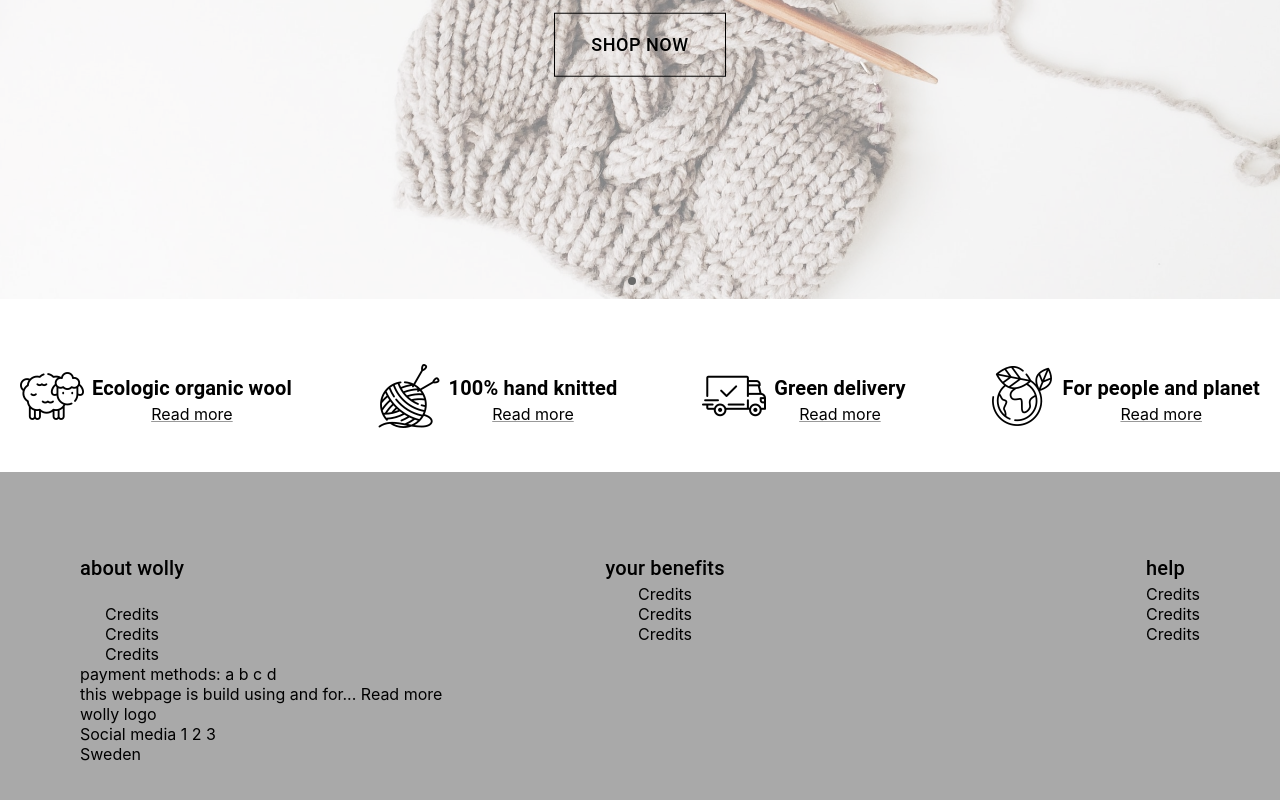
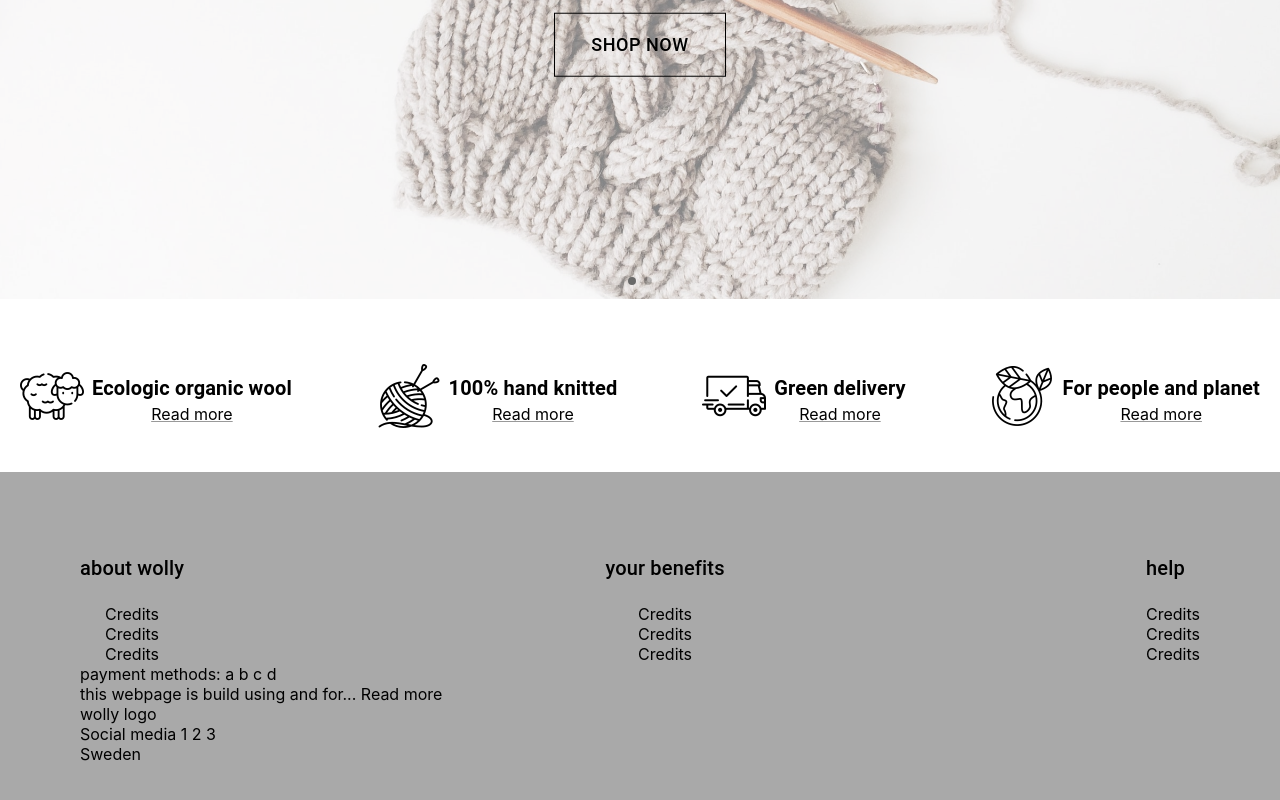
Before and after one commit to GoranAviani/react_web, a React (Create React App) app: page / in a window 1280 px wide. Shown: the part 421-1221 px from the top of the page. Built offline with nearby package versions, Linux system fonts and the light colour scheme.

Commit message:
modal improvements

```diff
--- a/src/components/Footer/Footer.js
+++ b/src/components/Footer/Footer.js
@@ -37,9 +37,12 @@ const Footer = () => {
 
                 </div>
                 <div>
+                    <div className='Header'>
+
                         <Typography variant='h6'>
                             your benefits
                         </Typography>
+                    </div>
                     <div className='Links'>
                         <Link color="#000"
                               underline="none"
@@ -63,9 +66,12 @@ const Footer = () => {
 
                 </div>
                 <div>
+                    <div className='Header'>
+
                         <Typography variant='h6'>
                             help
                         </Typography>
+                    </div>
                     <div className='Links'>
                         <Link color="#000"
                               underline="none"
```
Lines whose indentation alone changed are shown as unchanged.
